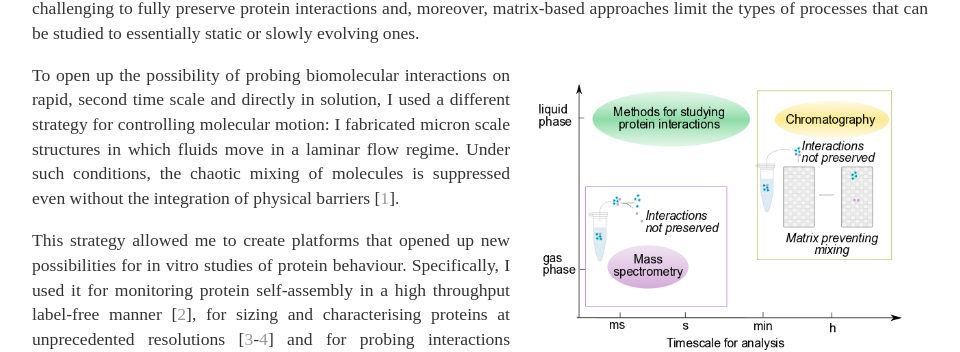
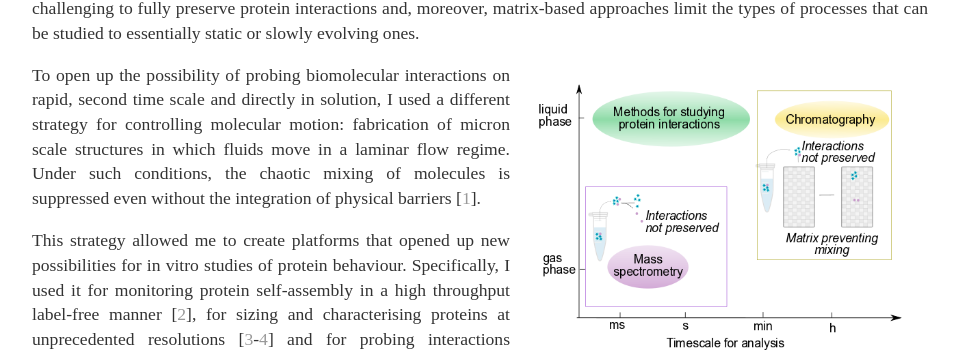
Before and after one commit to kadiliissaar/kadiliissaar.github.io, a Jekyll site: the page built from academic-profile/index.html, in a window 1280 px wide. Shown: the part 496-848 px from the top of the page, without its empty margins (160-1120 px from the left). Built offline with Jekyll 4.4.1, drawn with Linux system fonts in a browser that asks for light colours.

Commit message:
Update index.html

```diff
--- a/academic-profile/index.html
+++ b/academic-profile/index.html
@@ -24,10 +24,10 @@ approaches limit the types of processes that can be studied to essentially stati
 
 	<p align="justify">
 <img src="https://github.com/kadiliissaar/kadiliissaar.github.io/raw/master/Photos/Research/fast-liquid-phase-analysis.png" style="float:right;width:403px;height:300px;margin-left:15px">
-To open up the possibility of probing biomolecular interactions on rapid, second time scale and directly in solution, I used a different strategy for
-controlling molecular motion: I fabricated micron scale structures in which fluids move in a laminar flow regime. Under
-such conditions, the chaotic mixing of molecules is suppressed even without the integration of physical barriers
-[<a href="https://pubs.rsc.org/en/content/articlelanding/2018/lc/c7lc01241a">1</a>]. </p>
+To open up the possibility of probing biomolecular interactions on rapid, second time scale and directly in solution,
+I used a different strategy for controlling molecular motion: fabrication of micron scale structures in which fluids move
+in a laminar flow regime. Under such conditions, the chaotic mixing of molecules is suppressed even without the integration
+of physical barriers [<a href="https://pubs.rsc.org/en/content/articlelanding/2018/lc/c7lc01241a">1</a>]. </p>
 
 
 	<p align="justify"> This strategy allowed me to create platforms that opened up new possibilities for in vitro studies
```
